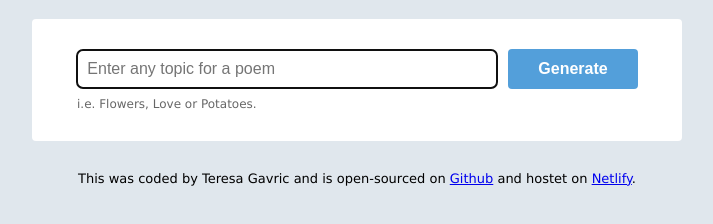
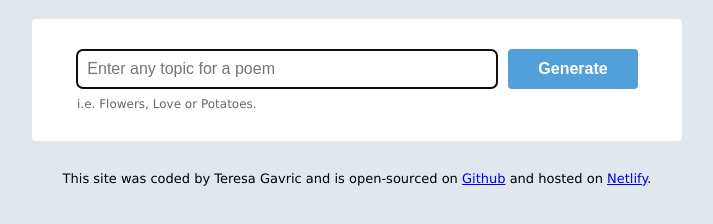
Before and after one commit to ter-gav/poem-generator, a plain HTML site: page index.html in a window 1280 px wide. Shown: the part 132-356 px from the top of the page, without its empty margins (283-996 px from the left). Drawn offline with nearby package versions, Linux system fonts and the light colour scheme.

Commit message:
minor string fixes

```diff
--- a/index.html
+++ b/index.html
@@ -38,11 +38,11 @@
         <div class="poem hidden" id="generated-poem"></div>
       </main>
       <footer>
-        This was coded by Teresa Gavric and is open-sourced on
+        This site was coded by Teresa Gavric and is open-sourced on
         <a href="https://github.com/ter-gav/poem-generator" target="_blank"
           >Github</a
         >
-        and hostet on
+        and hosted on
         <a href="https://poems-generator-ai.netlify.app/" target="_blank"
           >Netlify</a
         >.
```
